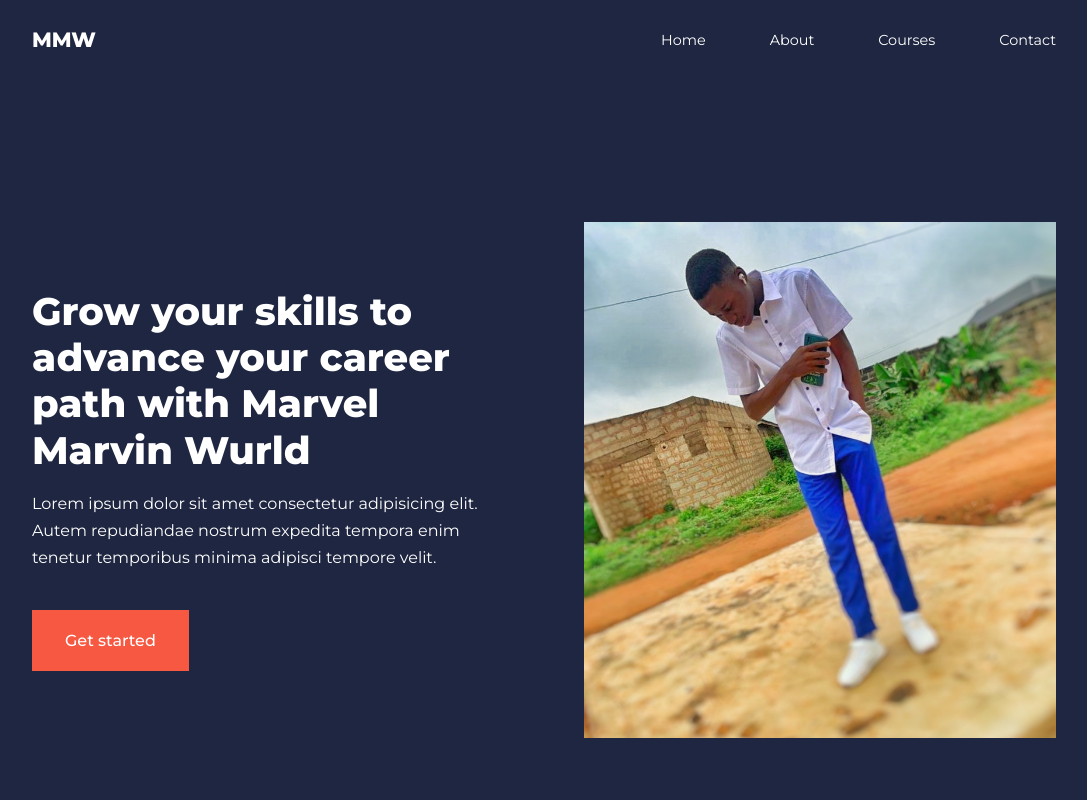
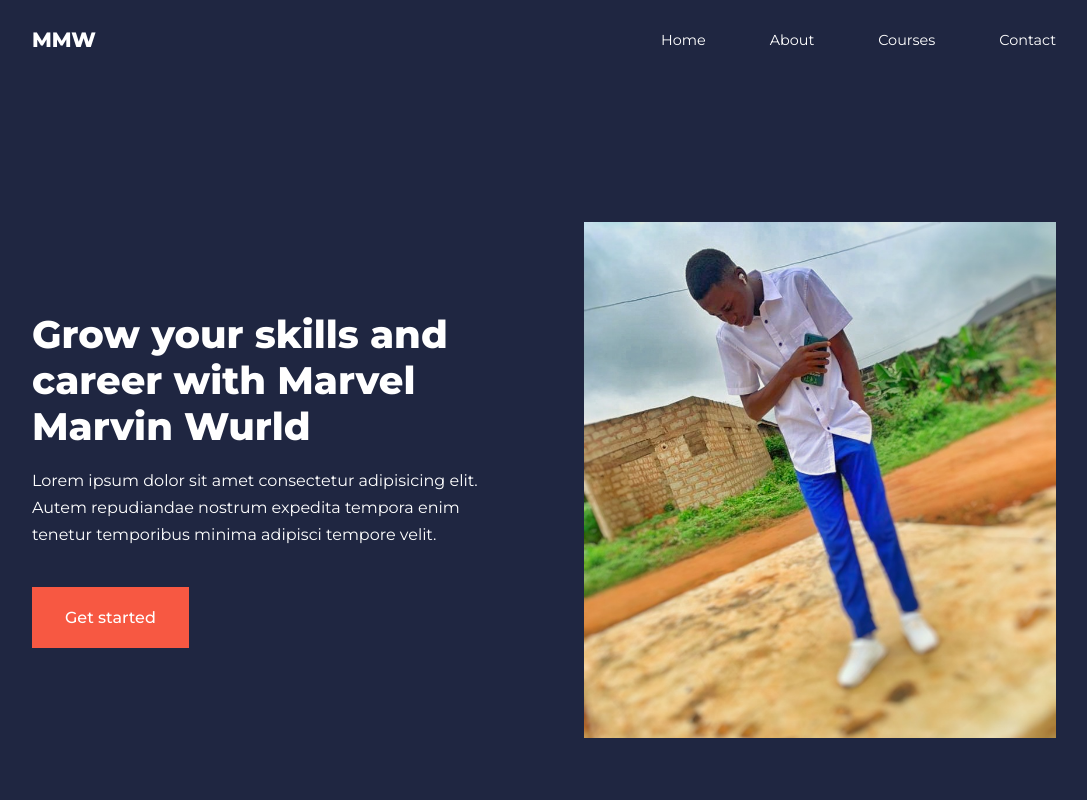
Before and after one commit to Marvellous8/marvellous8.github.io, a plain HTML site: page index.html in a window 1280 px wide. Shown: the top 800 px of the page, without its empty margins (96-1183 px from the left). Drawn offline with nearby package versions, Linux system fonts and the light colour scheme.

Commit message:
Update index.html

```diff
--- a/index.html
+++ b/index.html
@@ -4,7 +4,7 @@
     <meta charset="UTF-8">
     <meta http-equiv="X-UA-Compatible" content="IE=edge">
     <meta name="viewport" content="width=device-width, initial-scale=1.0">
-    <title>Responsive Multipage Education Website Using HTML,CSS & JavaScript</title>
+    <title>My First Website Using HTML,CSS & JavaScript</title>
 
                     <!-- ICONSCOUT CDN -->
                     <link rel="stylesheet" href="https://unicons.iconscout.com/release/v4.0.0/css/line.css">
@@ -42,7 +42,7 @@
 
         <div class="container header__container">
             <div class="header__left">
-                <h1>Grow your skills to advance your career path with Marvel Marvin Wurld</h1>
+                <h1>Grow your skills and career with Marvel Marvin Wurld</h1>
                 <p>Lorem ipsum dolor sit amet consectetur adipisicing elit. Autem repudiandae nostrum expedita tempora enim tenetur temporibus minima adipisci tempore velit.</p>
                 <a href="courses.html" class="btn btn-primary">Get started</a>
             </div>
```
